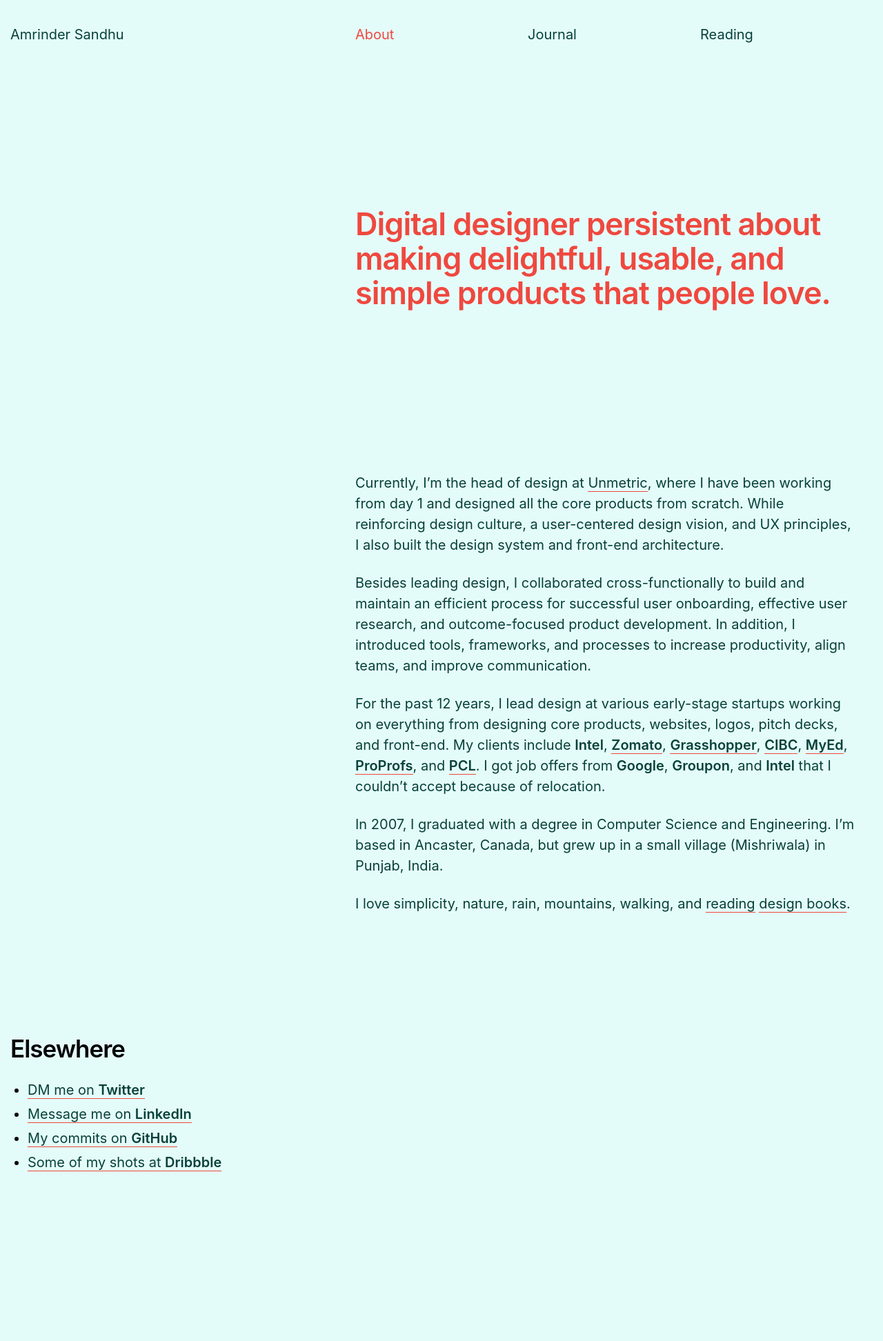
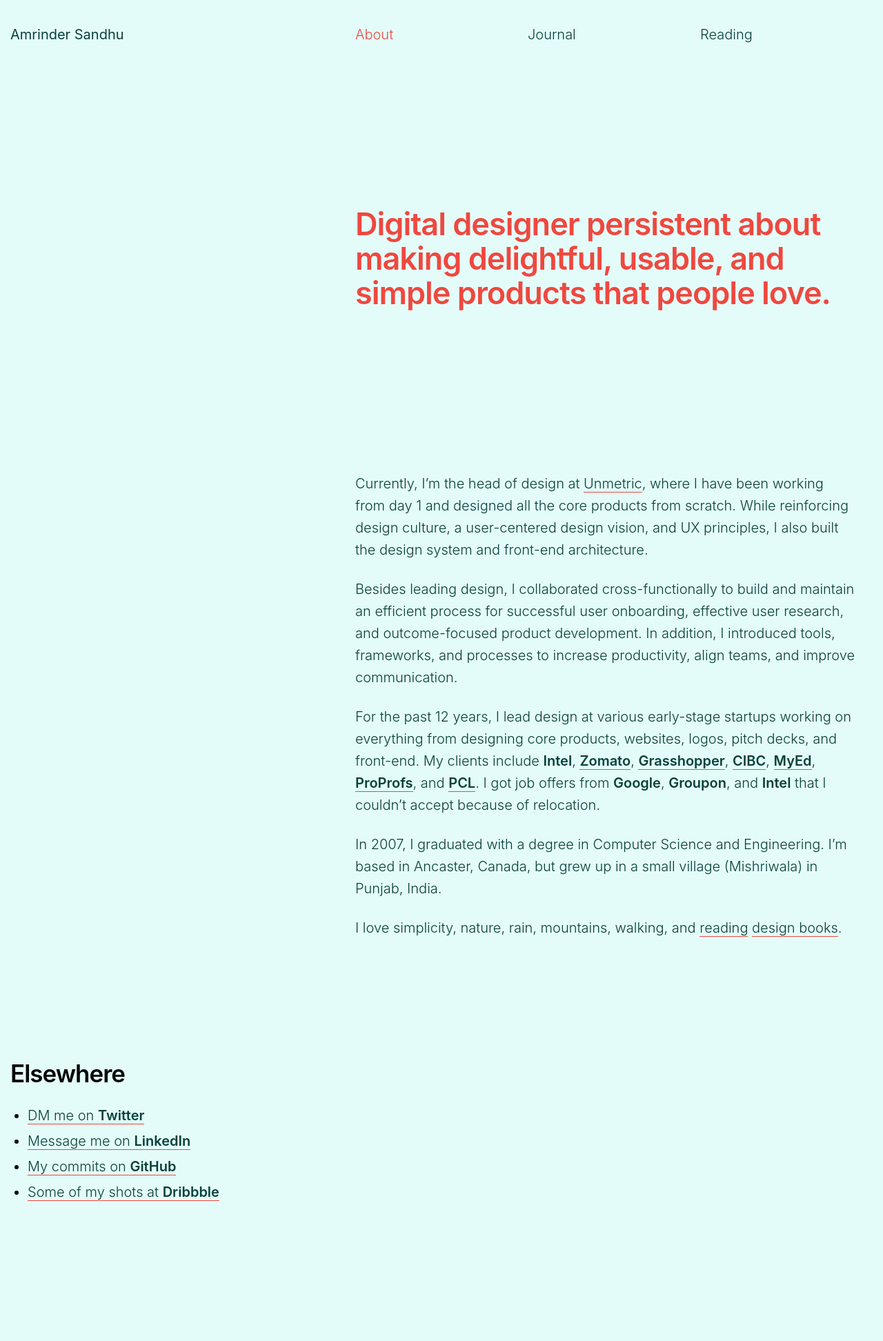
Before and after one commit to harjotgrewal/amrindersandhu, a Jekyll site: the page built from index.html, in a window 1280 px wide. Shown: the whole page at 69% size. Built offline with Jekyll 4.4.1, drawn with Linux system fonts in a browser that asks for light colours; before the commit the page ends 1900 px from its top, so only the background shows below that.

Commit message:
[U][CSS] Font weight

```diff
--- a/_scss/_base-typography.scss
+++ b/_scss/_base-typography.scss
@@ -14,7 +14,7 @@ $as-font-size-xs: 14px;
 $as-line-height-xxl: 50px;
 $as-line-height-xl: 40px;
 $as-line-height-l: 28px;
-$as-line-height-m: 30px;
+$as-line-height-m: 32px;
 $as-line-height-s: 24px;
 $as-line-height-xs: 21px;
 
@@ -32,6 +32,7 @@ ul,
 table {
     font-size: $as-font-size-s;
     line-height: $as-line-height-s;
+    font-weight: 300;
 
     @include media-query(hd) {
         font-size: $as-font-size-m;
--- a/css/styles.css
+++ b/css/styles.css
@@ -497,14 +497,15 @@ p,
 ul,
 table {
   font-size: 16px;
-  line-height: 24px; }
+  line-height: 24px;
+  font-weight: 300; }
   @media screen and (min-width: 1139px) {
     body,
     p,
     ul,
     table {
       font-size: 20px;
-      line-height: 30px; } }
+      line-height: 32px; } }
 
 h1 {
   font-size: 35px;
```
Also changed, not shown: 1 other file.
